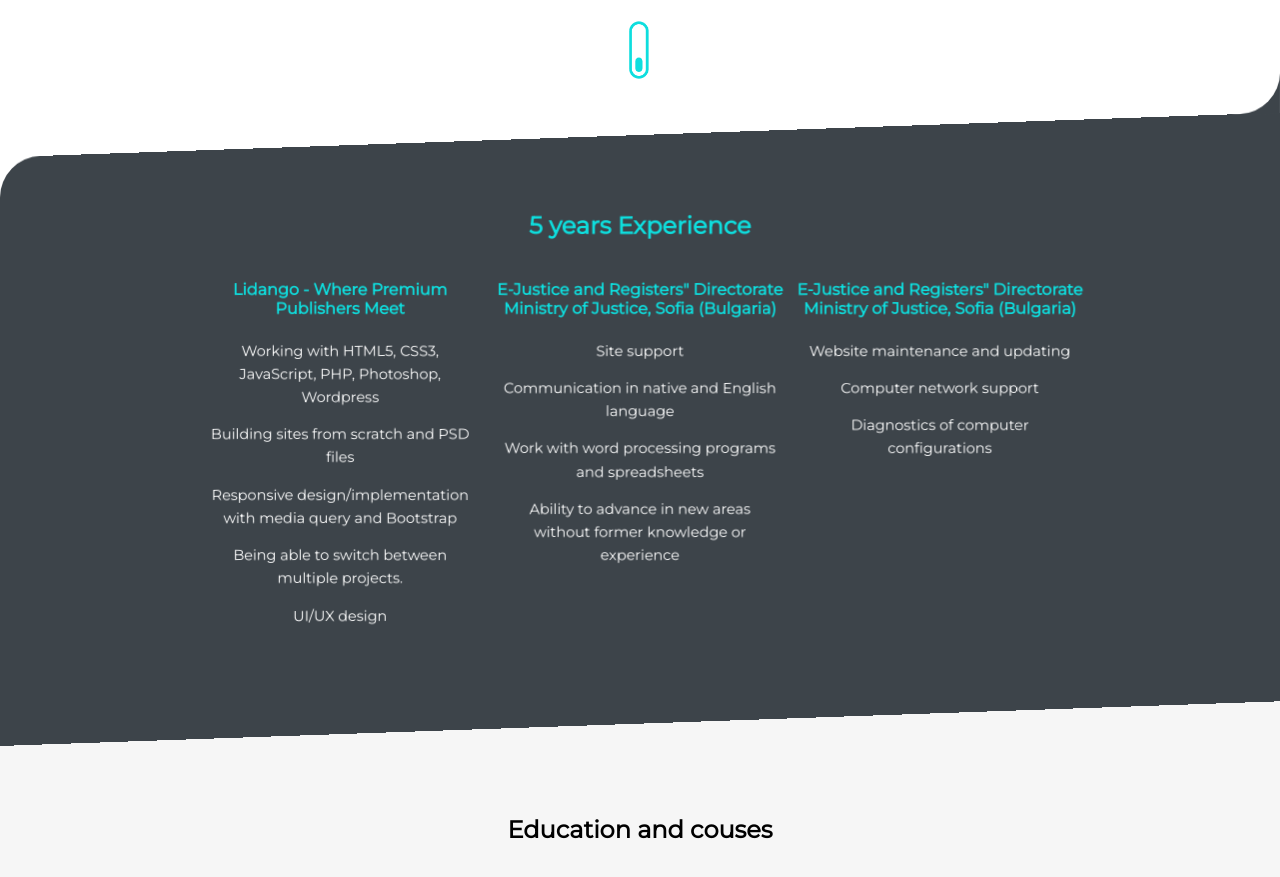
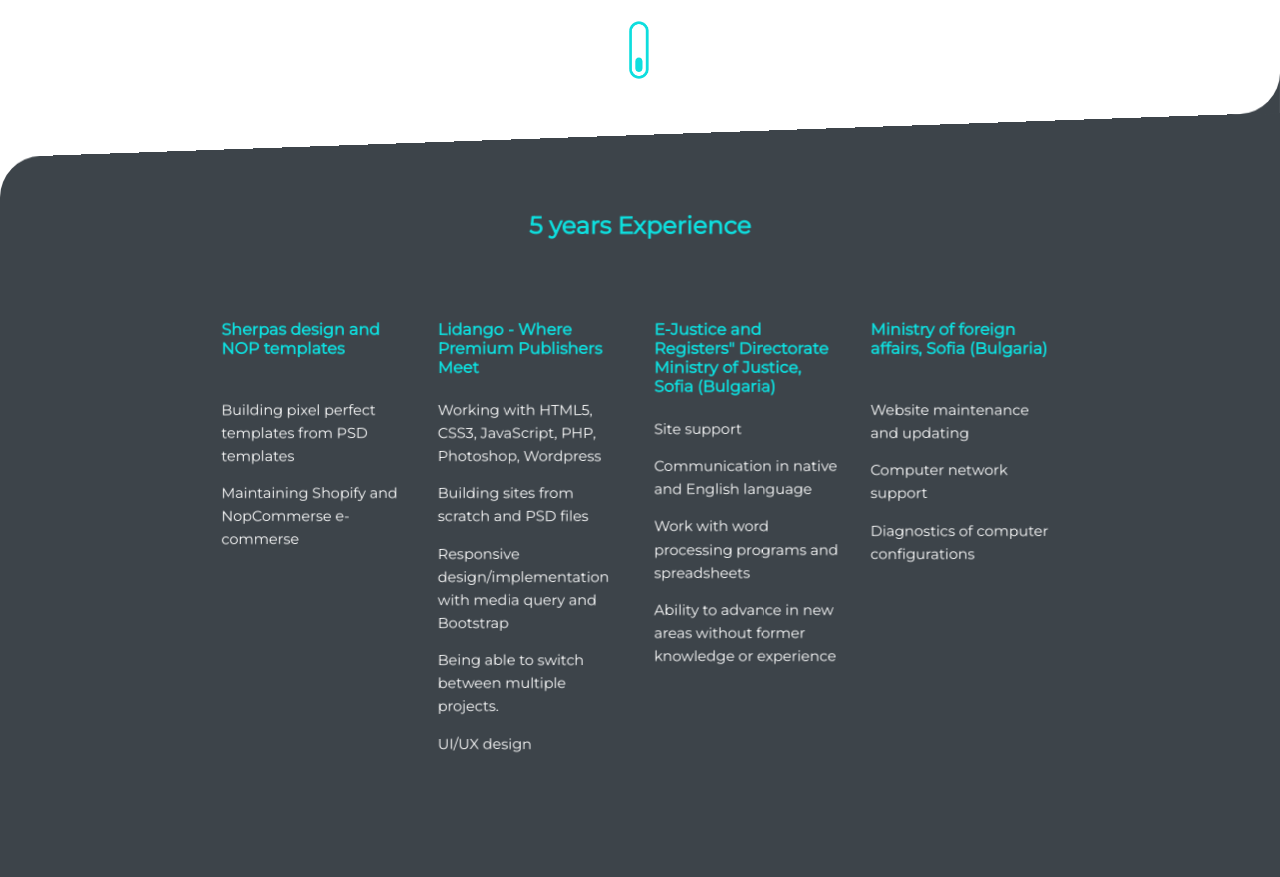
Before and after one commit to baqlcaliev/CV, a plain HTML site: page index.html in a window 1280 px wide. Shown: the part 620-1497 px from the top of the page. Drawn offline with Linux system fonts and the light colour scheme.

Commit message:
adding experience

```diff
--- a/css/main.css
+++ b/css/main.css
@@ -101,23 +101,24 @@ h1,
 
 .blue-container h2,
 .blue-container h4 {
-    color: #0edede
+    color: #0edede;
+    min-height: 57px;
 }
 
 #experience p {
     text-align: left;
 }
 
-.blue-container ul,
+.blue-container .work-experience,
 .blue-container h2 {
     transform: skewY(2deg);
 }
 
-.blue-container ul li {
+.blue-container .work-experience .work-item {
     margin-bottom: 3em;
 }
 
-.blue-container ul li p {
+.blue-container .work-experience .work-item p {
     margin-bottom: 0 .5em;
 }
 
@@ -332,14 +333,12 @@ nav ul li a:hover {
     .blue-container img {
         width: 12%;
     }
-    .blue-container ul li {
-        margin-bottom: 0;
+    .blue-container .work-experience .work-item {
+        padding: 12px;
         display: inline-block;
-        width: 33%;
+        width: 21%;
         vertical-align: top;
-    }
-    .blue-container ul li p {
-        padding: 0 .8em;
+        text-align: left;
     }
     .gray-container ul {
         display: flex;
@@ -353,7 +352,7 @@ nav ul li a:hover {
     .subhead {
         margin-bottom: 15%;
     }
-    .blue-container ul {
+    .blue-container .work-experience {
         margin: 0 0 4% 0;
     }
     .gray-container ul {
@@ -426,3 +425,17 @@ nav ul li a:hover {
         width: 15%;
     }
 }
+
+@media (max-width:944px) {
+    .blue-container .work-experience .work-item {
+        width: 46%;
+    }
+}
+
+@media (max-width:650px) {
+    .blue-container .work-experience .work-item {
+        width: 100%;
+        max-width: 300px;
+        margin: auto;
+    }
+}
--- a/index.html
+++ b/index.html
@@ -37,29 +37,34 @@
     <div class="blue-container">
         <div class="container">
             <h2 id="experience">5 years Experience</h2>
-            <ul>
-                <li>
+            <div class="work-experience">
+                <div class="work-item">
+                    <h4>Sherpas design and NOP templates</h4>
+                    <p>Building pixel perfect templates from PSD templates</p>
+                    <p>Maintaining Shopify and NopCommerse e-commerse</p>
+                </div>
+                <div class="work-item">
                     <h4>Lidango - Where Premium Publishers Meet</h4>
                     <p>Working with HTML5, CSS3, JavaScript, PHP, Photoshop, Wordpress</p>
                     <p>Building sites from scratch and PSD files</p>
                     <p>Responsive design/implementation with media query and Bootstrap</p>
                     <p>Being able to switch between multiple projects.</p>
                     <p>UI/UX design</p>
-                </li>
-                <li>
+                </div>
+                <div class="work-item">
                     <h4>E-Justice and Registers" Directorate Ministry of Justice, Sofia (Bulgaria)</h4>
                     <p>Site support</p>
                     <p>Communication in native and English language</p>
                     <p>Work with word processing programs and spreadsheets</p>
                     <p>Ability to advance in new areas without former knowledge or experience</p>
-                </li>
-                <li>
-                    <h4>E-Justice and Registers" Directorate Ministry of Justice, Sofia (Bulgaria)</h4>
+                </div>
+                <div class="work-item">
+                    <h4>Ministry of foreign affairs, Sofia (Bulgaria)</h4>
                     <p>Website maintenance and updating</p>
                     <p>Computer network support</p>
                     <p>Diagnostics of computer configurations</p>
-                </li>
-            </ul>
+                </div>
+            </div>
         </div>
     </div>
     <div class="gray-container">
@@ -101,7 +106,7 @@
 
                 <div class="address">
                     <div>
-                        <p><img src="images/phone.png" alt="my sexy face"><span>0887652635.</span></p>
+                        <p><img src="images/phone.png" alt="my sexy face"><span>0887652635</span></p>
                         <p><img src="images/mail.png" alt="my sexy face"><span>iliev1203@gmail.com</span></p>
                     </div>
                 </div>
```
